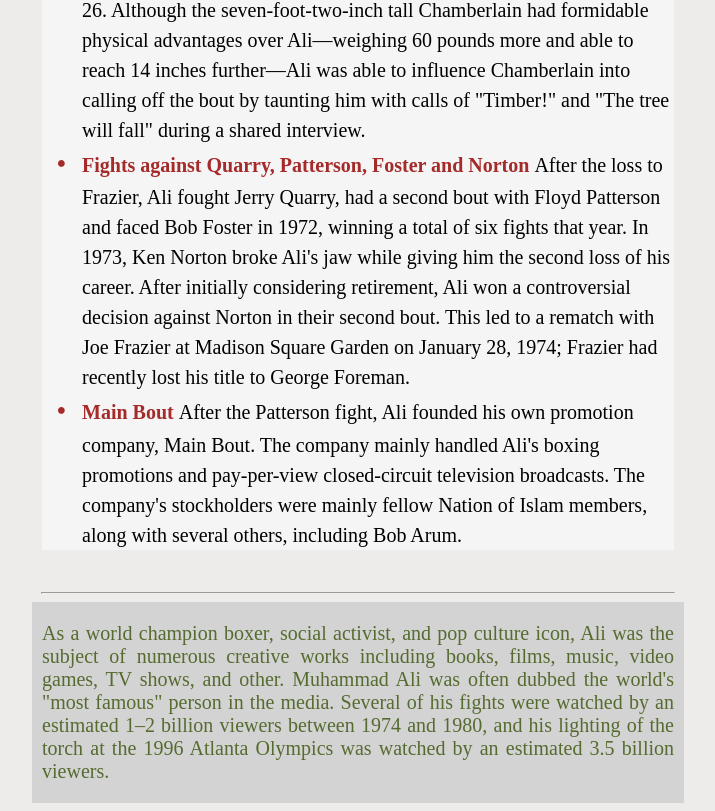
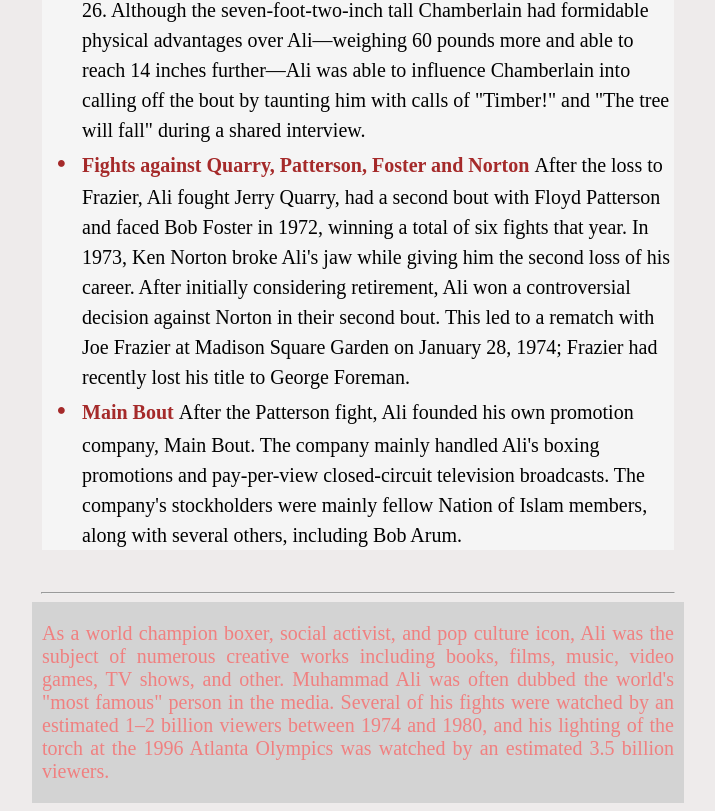
Before and after one commit to Kazim1212/freecodeproject, a plain HTML site: page index.html in a window 1280 px wide. Shown: the part 2180-2991 px from the top of the page, without its empty margins (282-997 px from the left). Drawn offline with Linux system fonts and the light colour scheme.

Commit message:
Footer Color Changed

```diff
--- a/index.html
+++ b/index.html
@@ -100,7 +100,7 @@
                 margin-right: auto;
                 width: 50%;
                 background-color: lightgray;
-                color: darkolivegreen;
+                color: lightcoral;
                 font-size: 20px;
                 padding-left: 10px;
                 padding-right: 10px;
```
